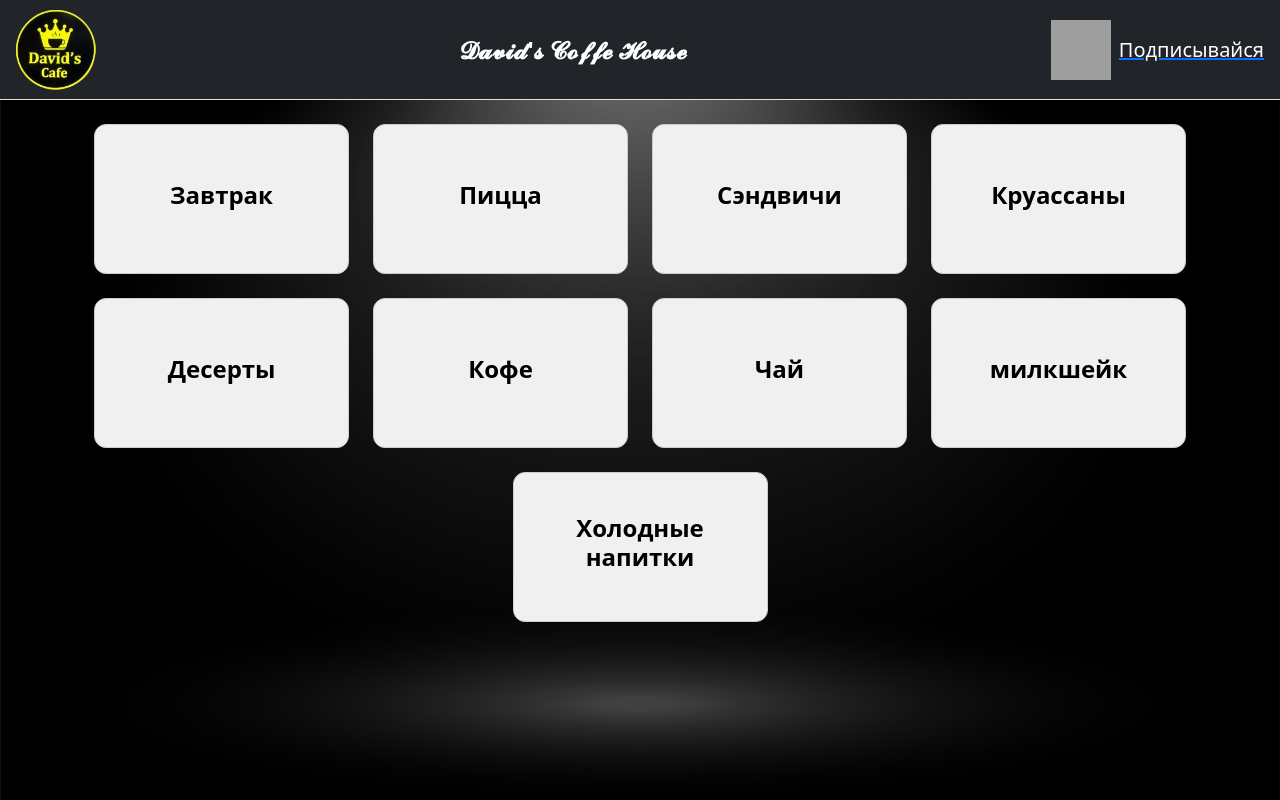
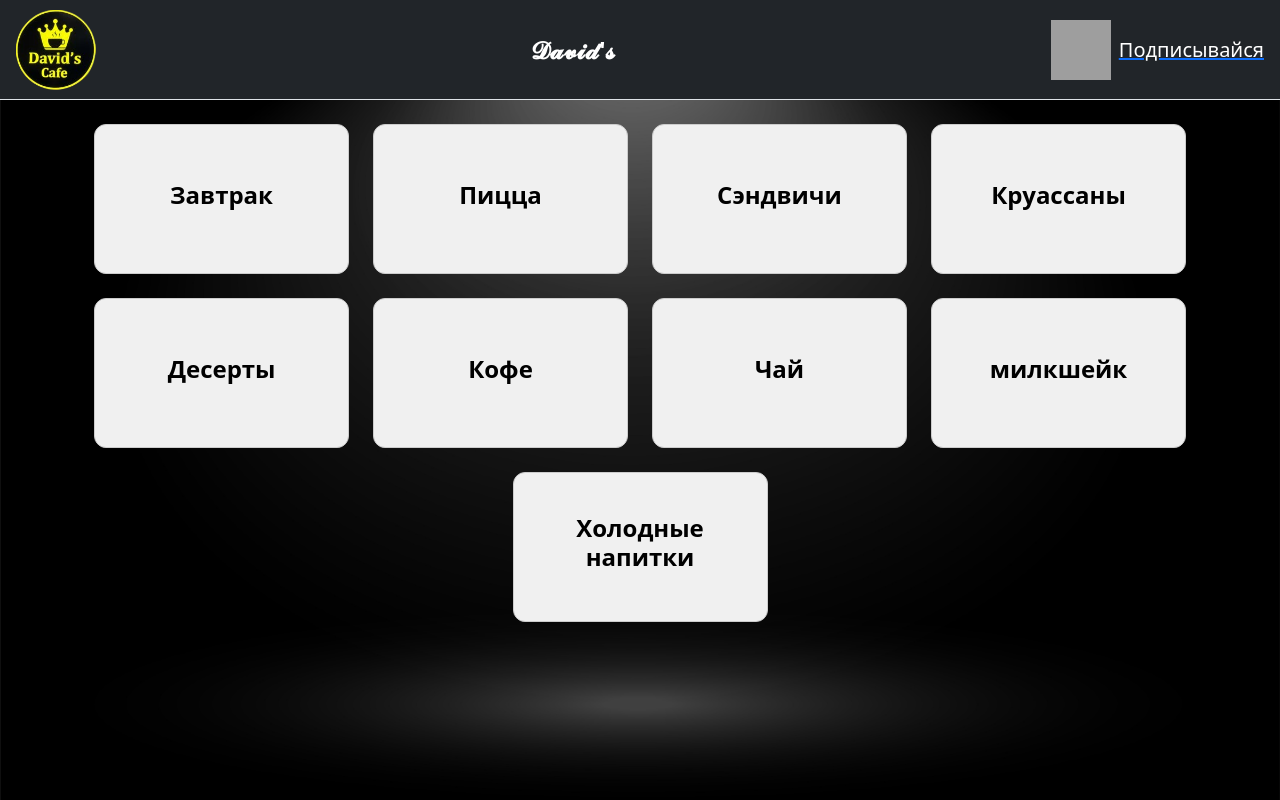
Before and after one commit to NikitasGit2023/David-s-App, an Angular app in the folder davids-app/: page / in a window 1280 px wide. Built offline with nearby package versions, Linux system fonts and the light colour scheme; grey boxes are pictures that could not be loaded.

Commit message:
change header

```diff
--- a/davids-app/src/app/components/menu/menu.html
+++ b/davids-app/src/app/components/menu/menu.html
@@ -8,7 +8,7 @@
 
     <!-- Center Title -->
     <div class="text-white fw-bold fs-4 text-center flex-grow-1">
-      𝓓𝓪𝓿𝓲𝓭'𝓼 𝓒𝓸𝓯𝓯𝓮 𝓗𝓸𝓾𝓼𝓮
+      𝓓𝓪𝓿𝓲𝓭'𝓼
     </div>
 
     <!-- Right Instagram -->
```
